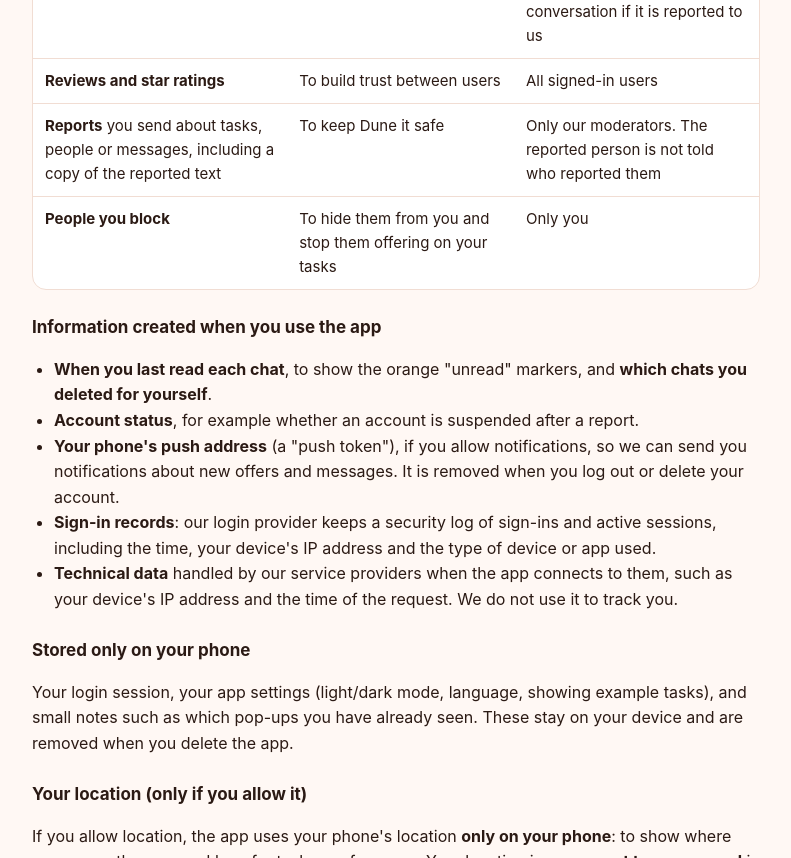
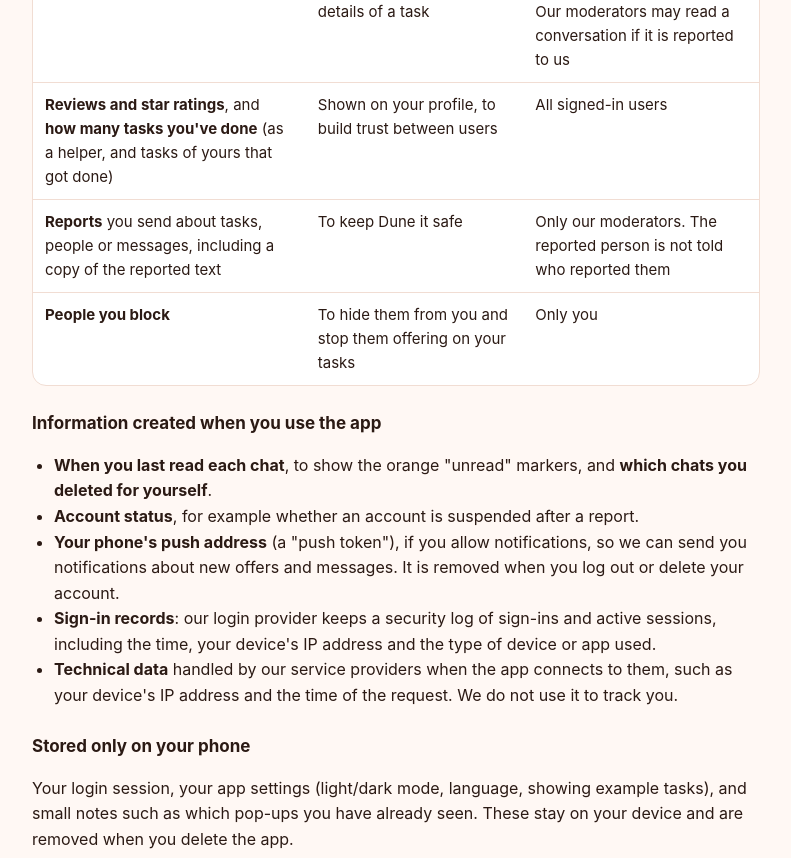
Before and after one commit to ReneTuuliranta/duneit-privacy, a plain HTML site: page index.html in a window 1280 px wide. Shown: the part 1185-2043 px from the top of the page, without its empty margins (244-1035 px from the left). Drawn offline with Linux system fonts and the light colour scheme.

Commit message:
Privacy policy: task counts shown on profiles

```diff
--- a/index.html
+++ b/index.html
@@ -67,7 +67,7 @@
     <tr><td><strong>Tasks you post</strong>: title, category, description, neighbourhood, time, price</td><td>To show your task to people who could help</td><td>Anyone using the app, also without an account. Who posted it is shown only to signed-in users</td></tr>
     <tr><td><strong>Offers</strong> ("I can do this") and their status</td><td>To connect you with the person who posted the task</td><td>You and the other person</td></tr>
     <tr><td><strong>Chat messages</strong></td><td>To let you agree on the details of a task</td><td>You and the other person. Our moderators may read a conversation if it is reported to us</td></tr>
-    <tr><td><strong>Reviews and star ratings</strong></td><td>To build trust between users</td><td>All signed-in users</td></tr>
+    <tr><td><strong>Reviews and star ratings</strong>, and <strong>how many tasks you've done</strong> (as a helper, and tasks of yours that got done)</td><td>Shown on your profile, to build trust between users</td><td>All signed-in users</td></tr>
     <tr><td><strong>Reports</strong> you send about tasks, people or messages, including a copy of the reported text</td><td>To keep Dune it safe</td><td>Only our moderators. The reported person is not told who reported them</td></tr>
     <tr><td><strong>People you block</strong></td><td>To hide them from you and stop them offering on your tasks</td><td>Only you</td></tr>
   </table></div>
```
